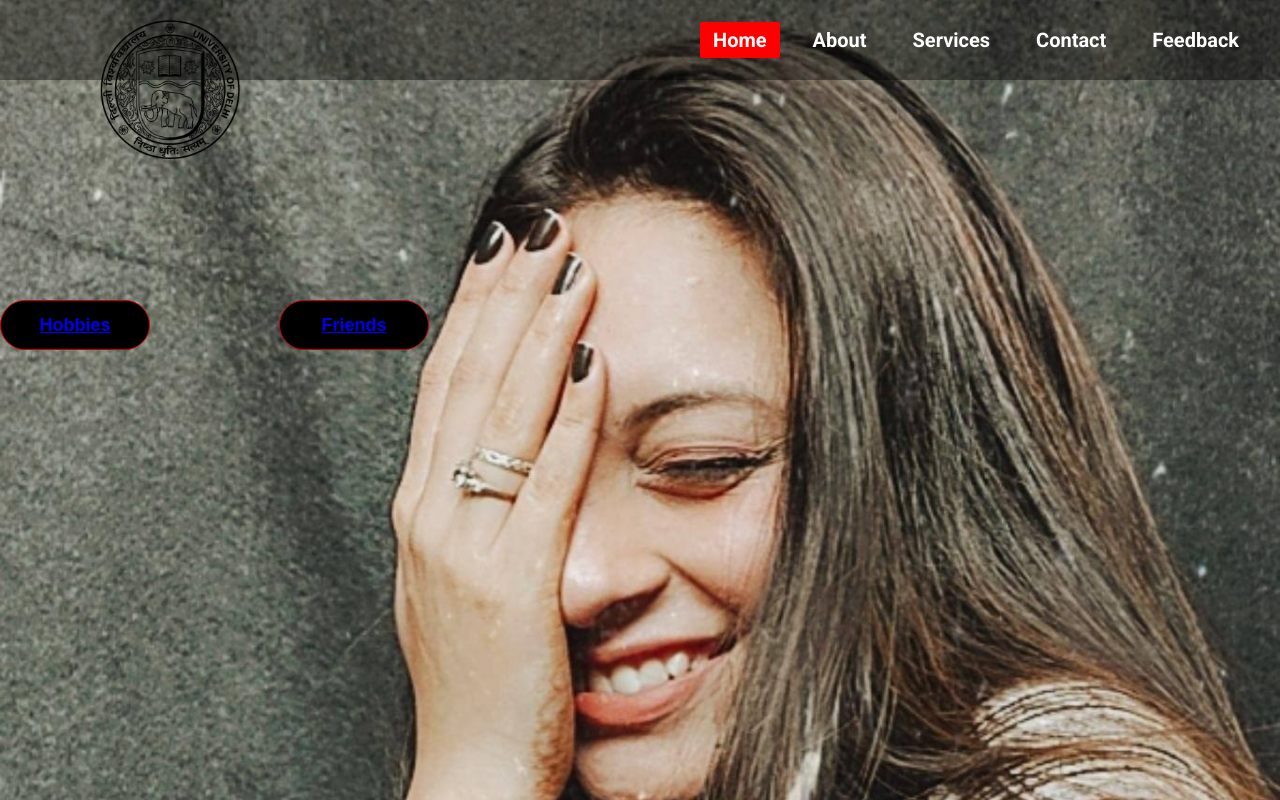
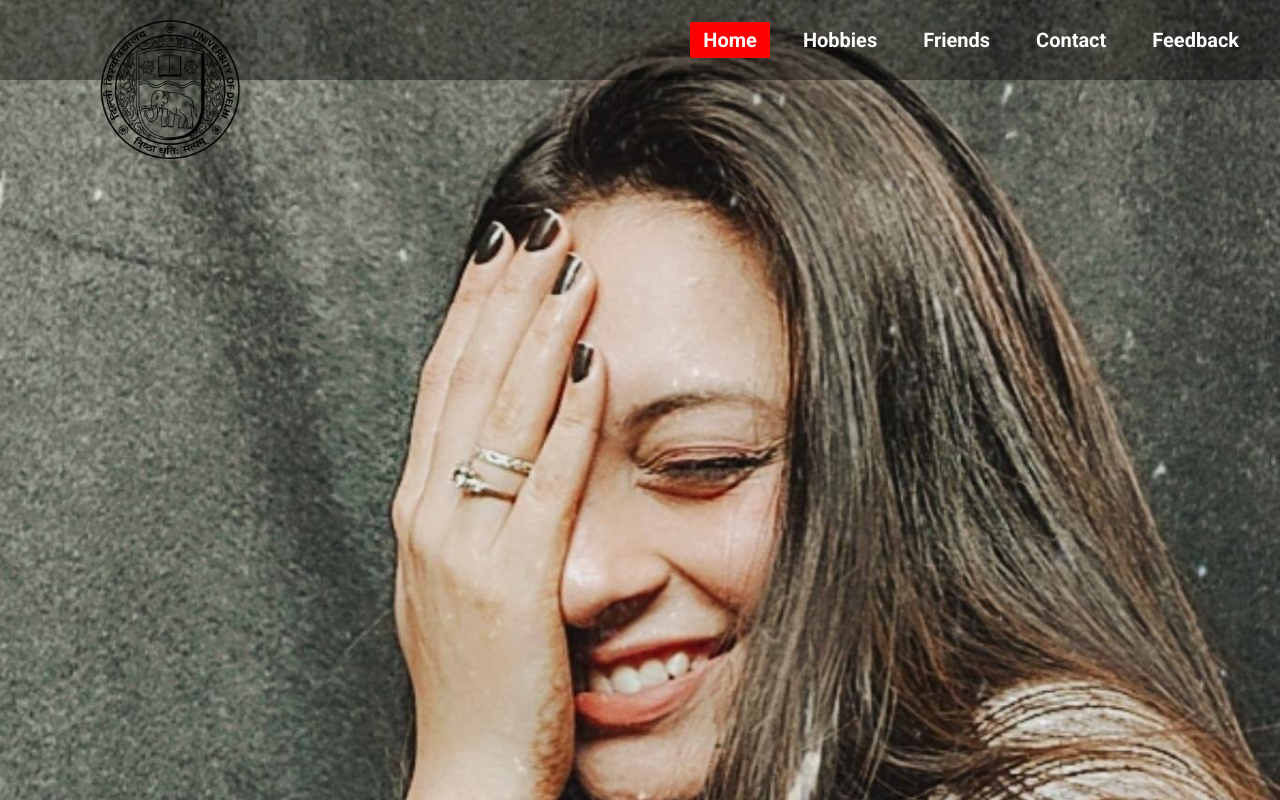
Before and after one commit to ankitsahu14/Assign, a plain HTML site: page index.html in a window 1280 px wide. Drawn offline with Linux system fonts and the light colour scheme.

Commit message:
changing

```diff
--- a/index.html
+++ b/index.html
@@ -11,17 +11,17 @@
 				<img class="logo" src="logo.jpg">
 				<ul>
 					<li><a class="active" href="#">Home</a></li>
-					<li><a href="#">About</a></li>
-					<li><a href="#">Services</a></li>
+					<li><a href="hobbies.html">Hobbies</a></li>
+					<li><a href="friends.html">Friends</a></li>
 					<li><a href="#">Contact</a></li>
 					<li><a href="#">Feedback</a></li>
 				</ul>
 			</nav>
 			<!-- <div class="center"> -->
 
-			<div class="buttons">
+			<!-- <div class="buttons">
 			<button><a href="hobbies.html">Hobbies</a></button>
-			<button class="btn2"><a href="friends.html">Friends</a></button>
+			<button class="btn2"><a href="friends.html">Friends</a></button> -->
 		</div>
 		</div>
 </body>
```
